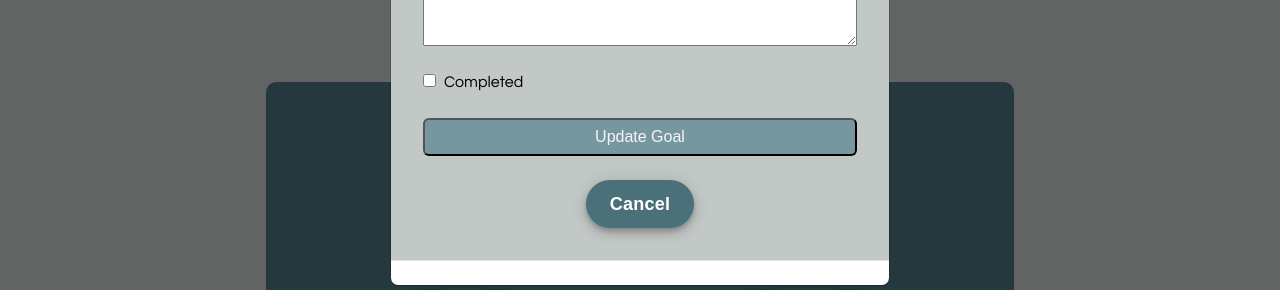
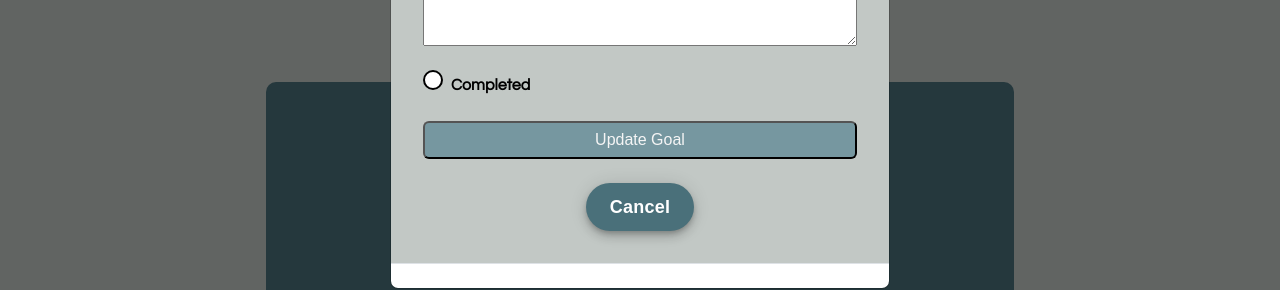
Before and after one commit to bethel-school-of-technology/team-import-awesome-frontend, a React (Create React App) app: page /goals/detail/1 in a window 1280 px wide. Both pictures are taken after a click on the button "Edit". Shown: the part 192-482 px from the top of the page. Built offline with nearby package versions, Linux system fonts and the light colour scheme; no server answers.

Commit message:
checkbox-CSS

```diff
--- a/src/components/EditGoal.js
+++ b/src/components/EditGoal.js
@@ -81,7 +81,7 @@ const EditGoal = ({ show, close }) => {
                                 }))
                             }
                         />
-                    <label for="completed" style={{ color: 'black' }}>Completed</label>
+                        <label for="completed" style={{ color: 'black', fontWeight: 'bold' }}>Completed</label>
                     </div>
 
                     <br></br>
--- a/src/css/addGoal.css
+++ b/src/css/addGoal.css
@@ -3,10 +3,12 @@
     font-weight: 800;
     text-align: center;
 }
+
 .modal-title {
     font-weight: 800;
     text-align: center;
 }
+
 .modal-form {
     background-color: #C2C8C5;
     padding: 2em;
@@ -24,3 +26,24 @@ label {
     display: inline-block;
     margin-left: 8px;
 }
+
+input[type="checkbox"] {
+    appearance: none;
+    -webkit-appearance: none;
+    width: 20px;
+    height: 20px;
+    border: 2px solid #000000;
+    border-radius: 50%;
+    background-color: white;
+    cursor: pointer;
+    outline: none;
+}
+
+input[type="checkbox"]:checked {
+    background-color: #31ffba;
+    border-color: #000000;
+}
+
+input[type="checkbox"]:hover {
+    background-color: #9bffde;
+}
```
Lines whose indentation alone changed are shown as unchanged.
